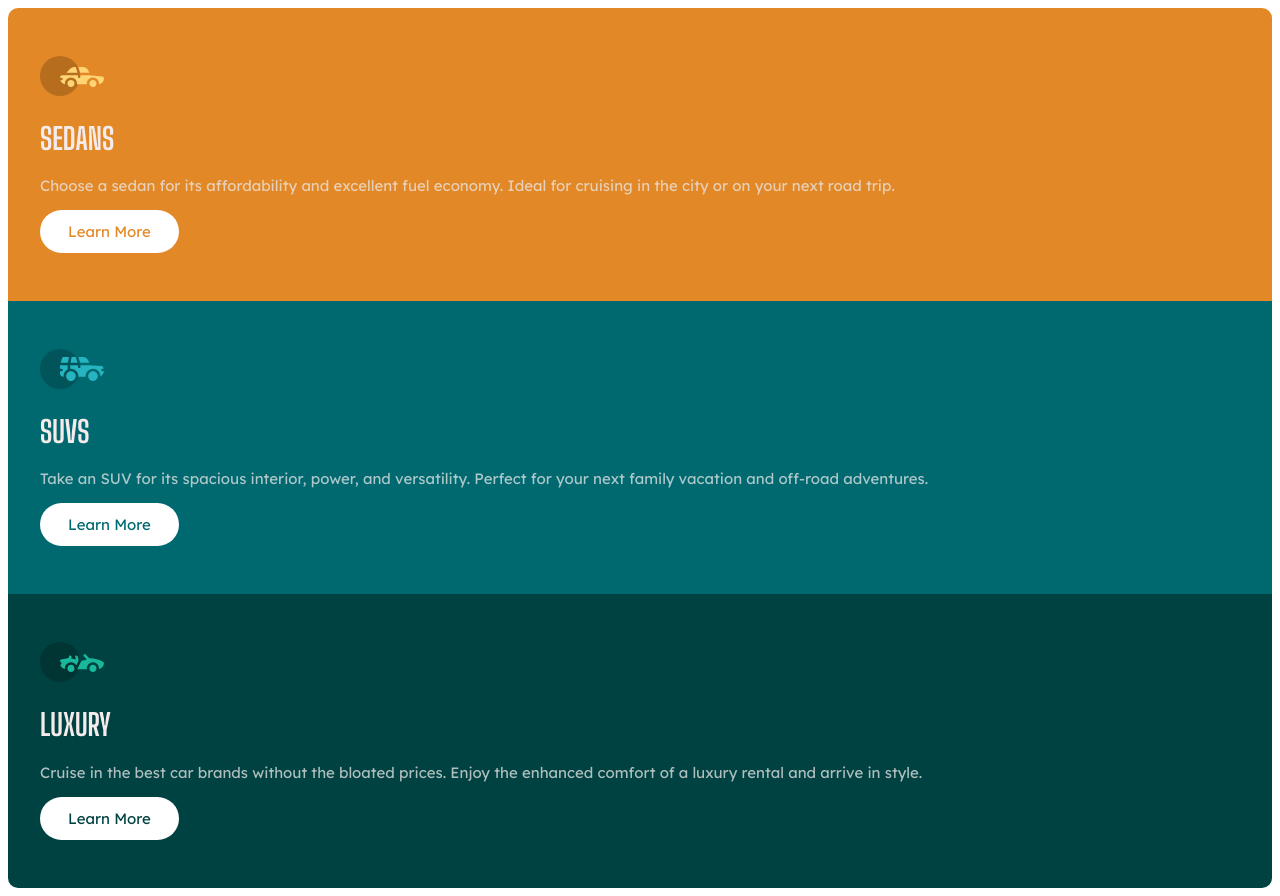
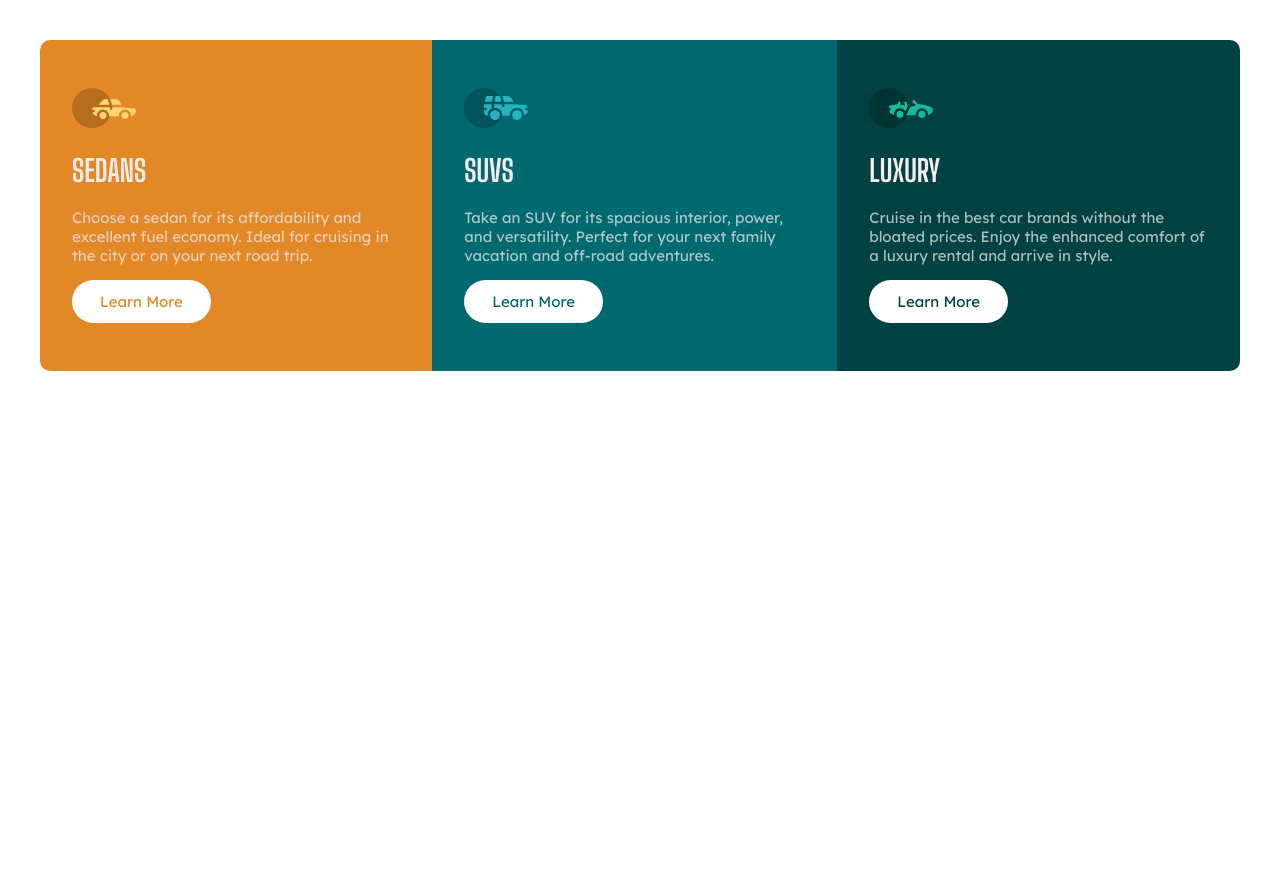
Before and after one commit to Kaiwalya-Archive/Three-column-preview, a plain HTML site: page index.html in a window 1280 px wide. After the commit the page ends 800 px from the top, so only its background shows below. Drawn offline with Linux system fonts and the light colour scheme.

Commit message:
Made it responsive

```diff
--- a/css/styles.css
+++ b/css/styles.css
@@ -17,6 +17,9 @@
 }
 
 body{
+    display: flex;
+    justify-content: center;
+    align-items: center;
     font-size: 15px;
     background-color: #ffff;
 }
@@ -24,6 +27,7 @@ body{
 .container{
     display: flex;
     overflow: hidden;
+    margin: 2rem 2rem 2rem 2rem;
     flex-direction: column;
     border-radius: 10px;
 }
@@ -82,3 +86,13 @@ body{
     padding-left: 1.75rem;
     padding-right: 1.75rem;
 }
+
+@media only screen and (min-width:600px){
+    .container{
+        display: flex;
+        overflow: hidden;
+        margin: 2rem 2rem 2rem 2rem;
+        flex-direction: row;
+        border-radius: 10px;
+    }
+}
```
